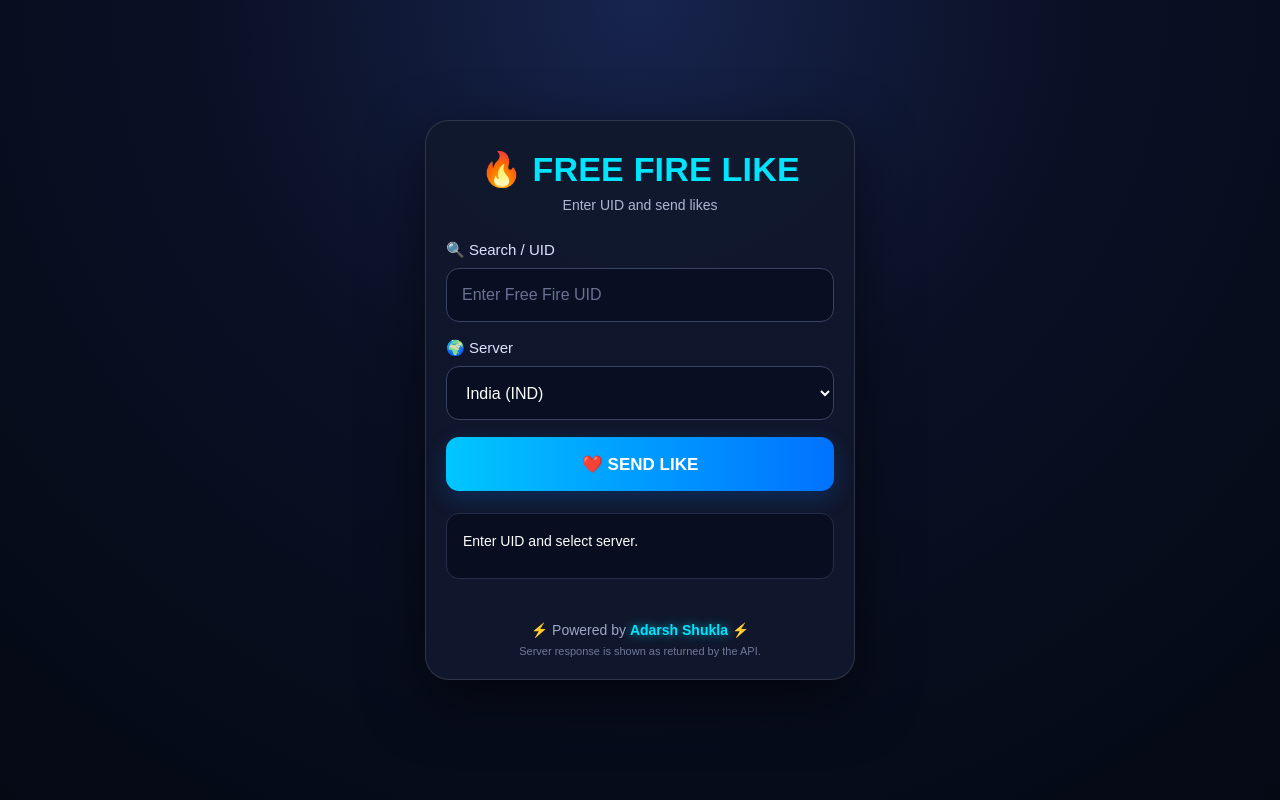
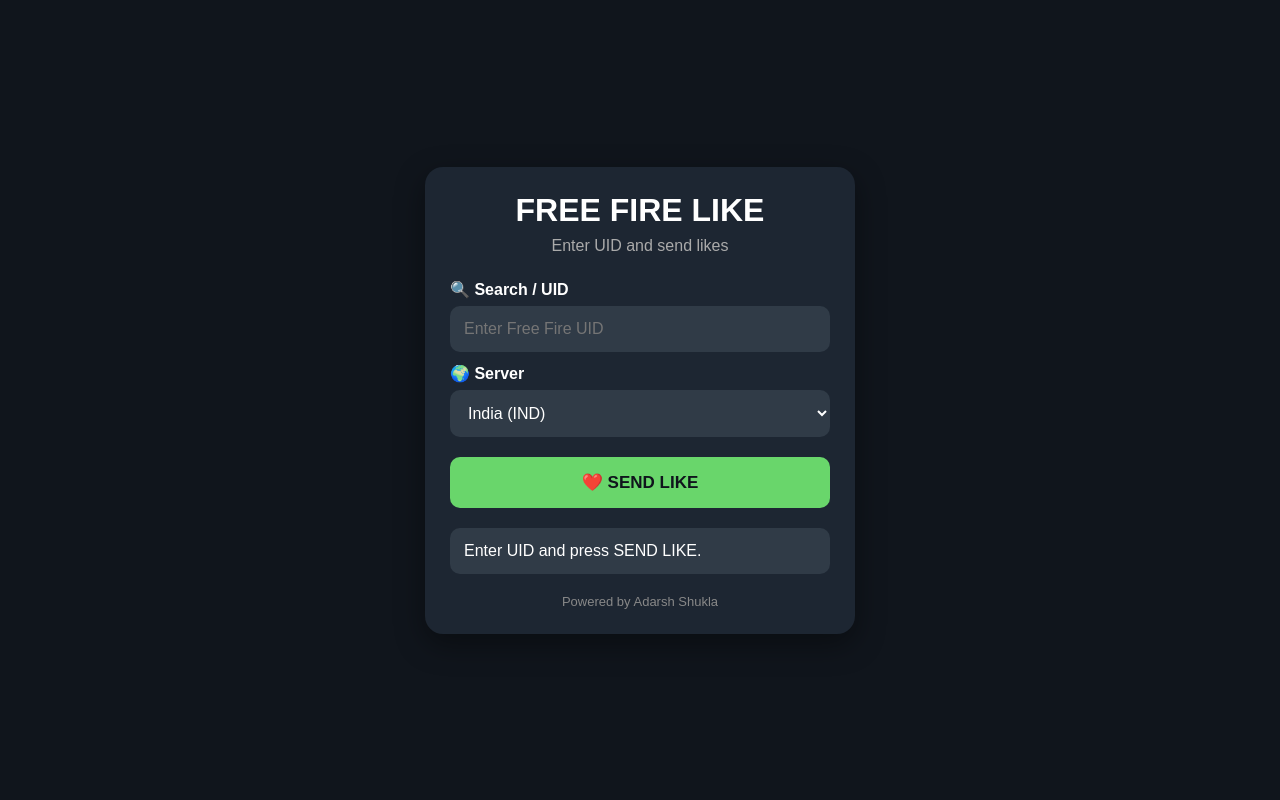
Before and after one commit to adarshshuklaa1000-bot/Freefire, a Flask app: page / in a window 1280 px wide. Run offline with Flask 3, Linux system fonts and the light colour scheme.

Commit message:
Refactor index.html for improved layout and styling
Updated HTML structure and styles for the Free Fire Like feature, including changes to the card layout, button styles, and input fields.

```diff
--- a/templates/index.html
+++ b/templates/index.html
@@ -2,272 +2,194 @@
 <html lang="en">
 <head>
 <meta charset="UTF-8">
-<meta name="viewport" content="width=device-width,initial-scale=1,viewport-fit=cover">
-<meta name="theme-color" content="#080d20">
-<title>Free Fire Like</title>
+<meta name="viewport" content="width=device-width, initial-scale=1.0">
+<title>FREE FIRE LIKE</title>
 
 <style>
-*{box-sizing:border-box;margin:0;padding:0}
-:root{color-scheme:dark}
-body{
-    min-height:100vh;
-    font-family:Arial,Helvetica,sans-serif;
-    background:
-        radial-gradient(circle at top,#17244d 0,#0a1025 42%,#050914 100%);
-    color:#fff;
-    display:flex;
-    justify-content:center;
-    align-items:center;
-    padding:20px;
+* {
+    box-sizing: border-box;
 }
-.card{
-    width:100%;
-    max-width:430px;
-    min-height:560px;
-    padding:28px 20px 22px;
-    background:rgba(17,24,45,.96);
-    border:1px solid rgba(255,255,255,.13);
-    border-radius:24px;
-    box-shadow:0 20px 60px rgba(0,0,0,.55);
-    display:flex;
-    flex-direction:column;
+
+body {
+    margin: 0;
+    min-height: 100vh;
+    font-family: Arial, sans-serif;
+    background: #10151c;
+    color: white;
+    display: flex;
+    justify-content: center;
+    align-items: center;
 }
-.header{text-align:center;margin-bottom:28px}
-.header h1{
-    font-size:clamp(27px,8vw,34px);
-    color:#00e5ff;
-    margin-bottom:8px;
-    letter-spacing:.2px;
+
+.card {
+    width: 92%;
+    max-width: 430px;
+    padding: 25px;
+    border-radius: 18px;
+    background: #1d2632;
+    box-shadow: 0 10px 30px rgba(0,0,0,.4);
 }
-.header p{color:#aeb7d2;font-size:14px}
-.group{margin-bottom:17px}
-label{
-    display:block;
-    color:#dce3ff;
-    font-size:15px;
-    margin-bottom:9px;
+
+h1 {
+    margin: 0 0 8px;
+    text-align: center;
 }
-input,select{
-    width:100%;
-    min-height:54px;
-    padding:14px 15px;
-    border-radius:13px;
-    border:1px solid #394363;
-    background:#090f22;
-    color:#fff;
-    outline:none;
-    font-size:16px;
+
+.subtitle {
+    text-align: center;
+    color: #aaa;
+    margin-bottom: 25px;
 }
-input::placeholder{color:#697391}
-input:focus,select:focus{
-    border-color:#00e5ff;
-    box-shadow:0 0 0 2px rgba(0,229,255,.09);
+
+label {
+    display: block;
+    margin: 12px 0 7px;
+    font-weight: bold;
 }
-button{
-    width:100%;
-    min-height:54px;
-    padding:14px;
-    border:0;
-    border-radius:13px;
-    background:linear-gradient(90deg,#00c6ff,#0072ff);
-    color:#fff;
-    font-size:17px;
-    font-weight:700;
-    cursor:pointer;
-    box-shadow:0 8px 22px rgba(0,114,255,.22);
-    transition:transform .15s,opacity .15s;
+
+input,
+select {
+    width: 100%;
+    padding: 14px;
+    border: 0;
+    border-radius: 10px;
+    background: #303b47;
+    color: white;
+    font-size: 16px;
+    outline: none;
 }
-button:active{transform:scale(.985)}
-button:disabled{opacity:.62;cursor:not-allowed}
-#result{
-    margin-top:22px;
-    padding:16px;
-    min-height:66px;
-    background:#080e20;
-    border:1px solid #252d49;
-    border-radius:13px;
-    font-size:14px;
-    line-height:1.7;
-    word-break:break-word;
+
+button {
+    width: 100%;
+    margin-top: 20px;
+    padding: 15px;
+    border: 0;
+    border-radius: 10px;
+    background: #69d66b;
+    color: #10151c;
+    font-size: 17px;
+    font-weight: bold;
+    cursor: pointer;
 }
-.success{color:#55ff9a}
-.error{color:#ff6b6b}
-.loading{color:#ffd166}
-.response{color:#d7def3;margin-top:5px}
-.footer{
-    margin-top:auto;
-    padding-top:32px;
-    text-align:center;
-    color:#9da7c4;
-    font-size:14px;
+
+button:disabled {
+    opacity: .6;
 }
-.footer strong{
-    color:#00e5ff;
-    text-shadow:0 0 10px rgba(0,229,255,.65);
+
+#result {
+    margin-top: 20px;
+    padding: 14px;
+    border-radius: 10px;
+    background: #303b47;
+    white-space: pre-wrap;
+    word-break: break-word;
 }
-.footer-note{margin-top:7px;color:#6f7997;font-size:11px}
-@media(max-height:650px){body{align-items:flex-start}.card{margin-top:10px}}
+
+.footer {
+    text-align: center;
+    margin-top: 20px;
+    color: #888;
+    font-size: 13px;
+}
 </style>
 </head>
 
 <body>
-<main class="card">
-    <header class="header">
-        <h1>🔥 FREE FIRE LIKE</h1>
-        <p>Enter UID and send likes</p>
-    </header>
 
-    <section class="group">
-        <label for="uid">🔍 Search / UID</label>
+<div class="card">
+
+    <h1>FREE FIRE LIKE</h1>
+    <div class="subtitle">Enter UID and send likes</div>
+
+    <label>🔍 Search / UID</label>
     <input
         id="uid"
         type="text"
         inputmode="numeric"
+        placeholder="Enter Free Fire UID"
         autocomplete="off"
-            maxlength="20"
-            placeholder="Enter Free Fire UID"
-            aria-label="Free Fire UID"
     >
-    </section>
 
-    <section class="group">
-        <label for="server">🌍 Server</label>
-        <select id="server" aria-label="Server">
+    <label>🌍 Server</label>
+    <select id="server">
         <option value="ind">India (IND)</option>
         <option value="bd">Bangladesh (BD)</option>
-            <option value="pk">Pakistan (PK)</option>
-            <option value="sg">Singapore (SG)</option>
-            <option value="br">Brazil (BR)</option>
-            <option value="us">USA (US)</option>
     </select>
-    </section>
 
-    <button id="likeButton" type="button">❤️ SEND LIKE</button>
+    <button id="sendBtn" onclick="sendLike()">
+        ❤️ SEND LIKE
+    </button>
 
-    <div id="result" role="status" aria-live="polite">
-        Enter UID and select server.
+    <div id="result">Enter UID and press SEND LIKE.</div>
+
+    <div class="footer">
+        Powered by Adarsh Shukla
     </div>
 
-    <footer class="footer">
-        ⚡ Powered by <strong>Adarsh Shukla</strong> ⚡
-        <div class="footer-note">Server response is shown as returned by the API.</div>
-    </footer>
-</main>
+</div>
 
 <script>
-const uidInput = document.getElementById("uid");
-const serverInput = document.getElementById("server");
-const button = document.getElementById("likeButton");
+async function sendLike() {
+
+    const uid = document.getElementById("uid").value.trim();
+    const server = document.getElementById("server").value;
     const result = document.getElementById("result");
+    const button = document.getElementById("sendBtn");
 
-function escapeHtml(value) {
-    return String(value)
-        .replaceAll("&", "&amp;")
-        .replaceAll("<", "&lt;")
-        .replaceAll(">", "&gt;")
-        .replaceAll('"', "&quot;")
-        .replaceAll("'", "&#039;");
-}
-
-function formatResponse(data) {
-    const rows = [];
-
-    if (data.nickname != null)
-        rows.push("👤 Name: " + escapeHtml(data.nickname));
-
-    if (data.name != null && data.nickname == null)
-        rows.push("👤 Name: " + escapeHtml(data.name));
-
-    if (data.uid != null)
-        rows.push("🆔 UID: " + escapeHtml(data.uid));
-
-    if (data.likes_before != null)
-        rows.push("❤️ Likes Before: " + escapeHtml(data.likes_before));
-
-    if (data.likes_after != null)
-        rows.push("❤️ Likes After: " + escapeHtml(data.likes_after));
-
-    if (data.likes_added != null)
-        rows.push("➕ Likes Added: " + escapeHtml(data.likes_added));
-
-    return rows.length
-        ? rows.join("<br>")
-        : escapeHtml(JSON.stringify(data));
-}
-
-async function sendLike() {
-    const uid = uidInput.value.trim();
-    const server = serverInput.value;
-
-    if (!uid) {
-        result.innerHTML = '<span class="error">❌ Please enter a Free Fire UID.</span>';
-        uidInput.focus();
-        return;
-    }
-
-    if (!/^\d+$/.test(uid)) {
-        result.innerHTML = '<span class="error">❌ UID must contain numbers only.</span>';
-        uidInput.focus();
+    if (!/^[0-9]+$/.test(uid)) {
+        result.textContent = "❌ Please enter a valid numeric UID.";
         return;
     }
 
     button.disabled = true;
     button.textContent = "⏳ Sending...";
-    result.innerHTML = '<span class="loading">⏳ Connecting to server...</span>';
+    result.textContent = "Connecting to API...";
 
     try {
-        const params = new URLSearchParams({
-            uid: uid,
-            server_name: server
-        });
 
-        const response = await fetch("/api/like?" + params.toString(), {
+        const url =
+            "/api/like?uid=" +
+            encodeURIComponent(uid) +
+            "&server_name=" +
+            encodeURIComponent(server);
+
+        const response = await fetch(url, {
             method: "GET",
-            headers: {"Accept": "application/json"},
             cache: "no-store"
         });
 
-        const text = await response.text();
+        const data = await response.json();
 
-        let data;
-        try {
-            data = JSON.parse(text);
-        } catch {
-            throw new Error("Invalid server response");
+        console.log("API RESPONSE:", data);
+
+        if (data.status === 1) {
+
+            result.textContent =
+                "✅ Like sent successfully!\n\n" +
+                "Player: " + (data.PlayerNickname || "Unknown") + "\n" +
+                "UID: " + (data.UID || uid) + "\n" +
+                "Likes Before: " + (data.LikesbeforeCommand ?? "N/A") + "\n" +
+                "Likes After: " + (data.LikesafterCommand ?? "N/A") + "\n" +
+                "Likes Given: " + (data.LikesGivenByAPI ?? "N/A");
+
+        } else {
+
+            result.textContent =
+                "❌ " + (data.error || "API rejected this UID/server.");
         }
 
-        if (
-            data.status === 1 ||
-            data.status === "1" ||
-            data.success === true
-        ) {
-            result.innerHTML =
-                '<span class="success">✅ Request successful!</span>' +
-                '<div class="response">' +
-                formatResponse(data) +
-                '</div>';
-        } else {
-            result.innerHTML =
-                '<span class="error">❌ ' +
-                escapeHtml(data.error || data.message || "Request failed.") +
-                '</span>';
+    } catch (error) {
+
+        console.error(error);
+
+        result.textContent =
+            "❌ Unable to connect to your backend.";
     }
-    } catch (error) {
-        console.error(error);
-        result.innerHTML =
-            '<span class="error">❌ Server connection failed.<br>' +
-            'Please try again.</span>';
-    } finally {
+
     button.disabled = false;
     button.textContent = "❤️ SEND LIKE";
 }
-}
+</script>
 
-button.addEventListener("click", sendLike);
-
-uidInput.addEventListener("keydown", (event) => {
-    if (event.key === "Enter") sendLike();
-});
-</script>
 </body>
 </html>
```
Lines whose indentation alone changed are shown as unchanged.
